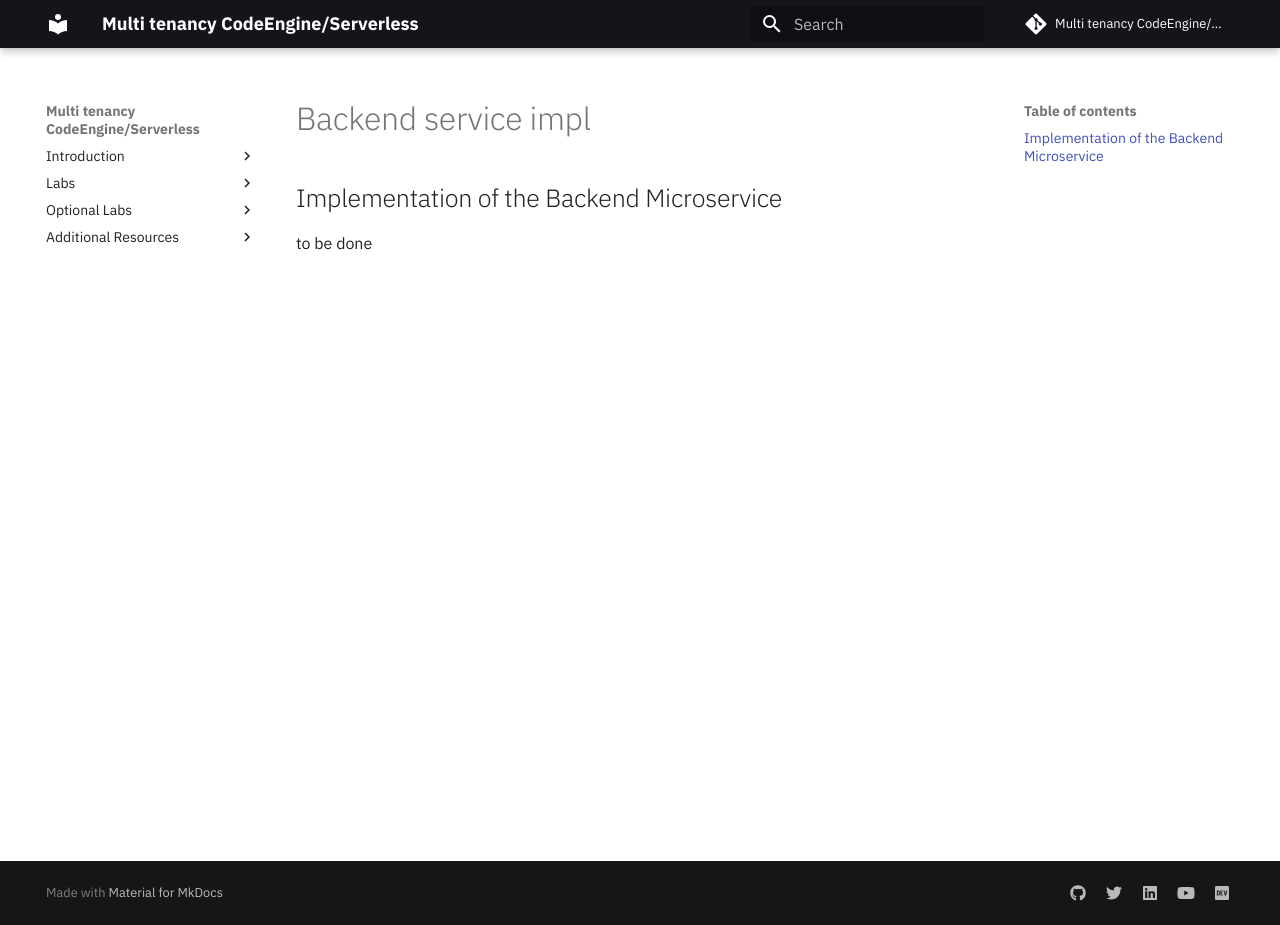
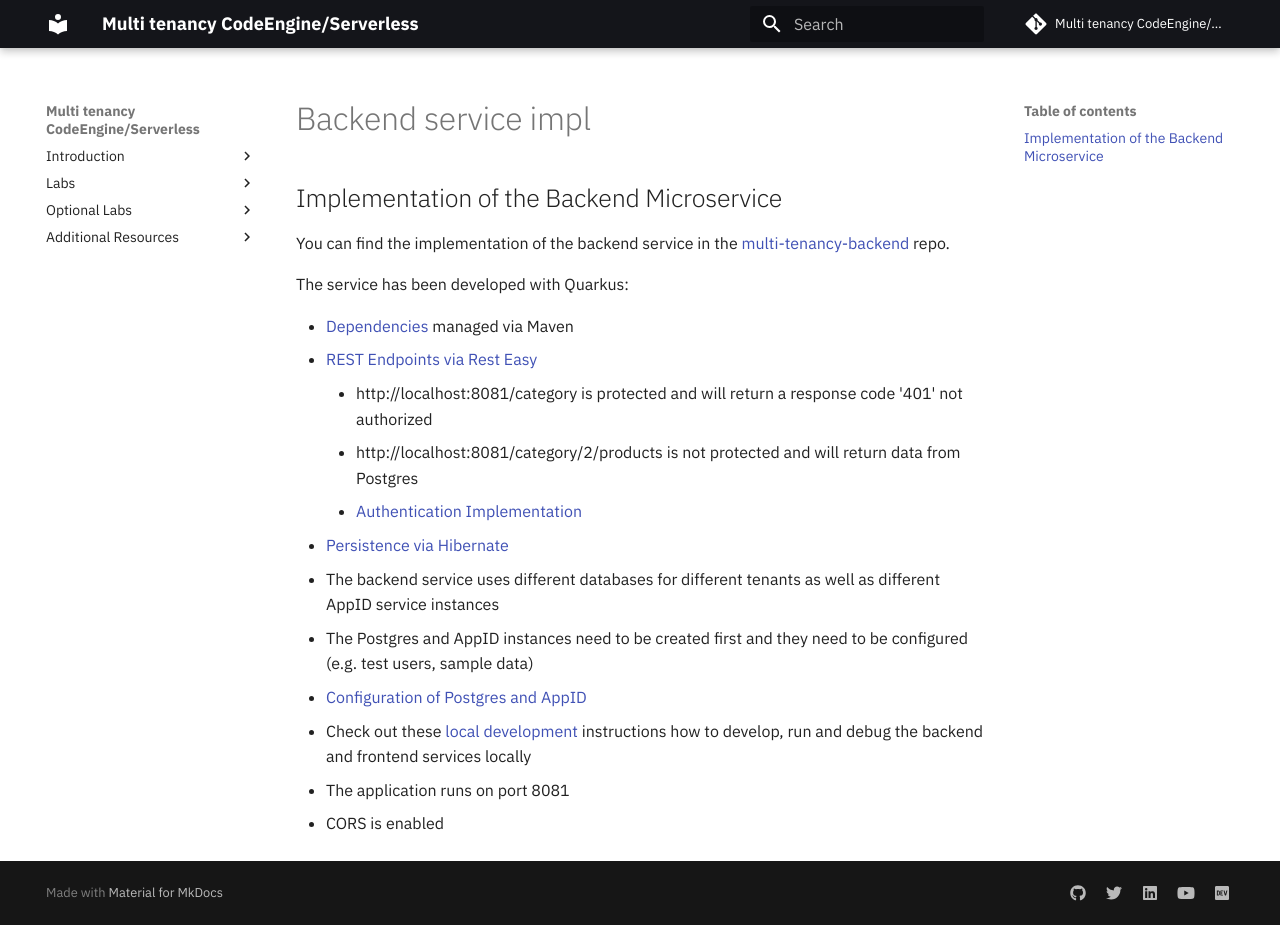
Before and after one commit to IBM/multi-tenancy, an MkDocs documentation site: the page built from documentation/backend-service-impl.md, in a window 1280 px wide and 925 px high. Built offline with MkDocs 1.6.1 and Material for MkDocs 9.7.7, drawn with Linux system fonts in a browser that asks for light colours; comment, search, counter and statistics services are not loaded.

Commit message:
Quarkus backend impl

```diff
--- a/documentation/backend-service-impl.md
+++ b/documentation/backend-service-impl.md
@@ -1,3 +1,18 @@
 ## Implementation of the Backend Microservice
 
-to be done
+You can find the implementation of the backend service in the [multi-tenancy-backend](https://github.com/IBM/multi-tenancy-backend) repo.
+
+The service has been developed with Quarkus:
+
+* [Dependencies](https://github.com/IBM/multi-tenancy-backend/blob/main/pom.xml) managed via Maven
+* [REST Endpoints via Rest Easy](https://github.com/IBM/multi-tenancy-backend/blob/main/src/main/java/com/ibm/catalog/CategoryResource.java)
+    * http://localhost:8081/category is protected and will return a response code '401' not authorized
+    * http://localhost:8081/category/2/products is not protected and will return data from Postgres
+    * [Authentication Implementation](https://github.com/IBM/multi-tenancy-backend/blob/1b4aea1ac5504866cb8996f229903f2ad96ac294/src/main/resources/application.properties#L38-L43)
+* [Persistence via Hibernate](https://github.com/IBM/multi-tenancy-backend/blob/main/src/main/java/com/ibm/catalog/Category.java)
+* The backend service uses different databases for different tenants as well as different AppID service instances
+* The Postgres and AppID instances need to be created first and they need to be configured (e.g. test users, sample data)
+* [Configuration of Postgres and AppID](https://github.com/IBM/multi-tenancy-backend/blob/main/src/main/resources/application.properties)
+* Check out these [local development](local-development.md) instructions how to develop, run and debug the backend and frontend services locally
+* The application runs on port 8081
+* CORS is enabled
```
